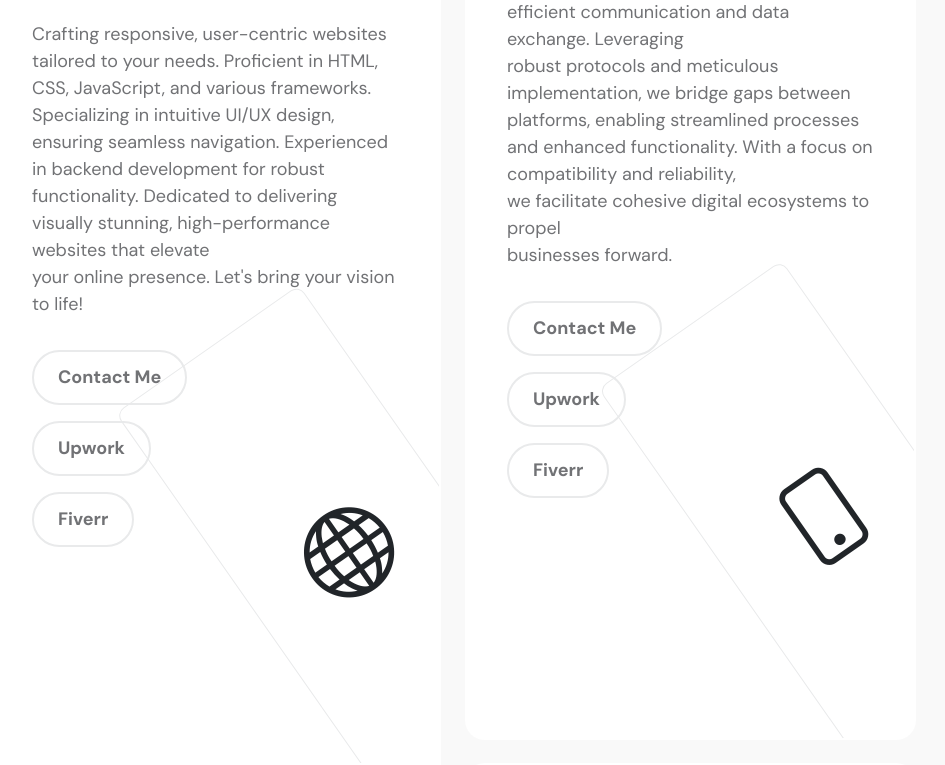
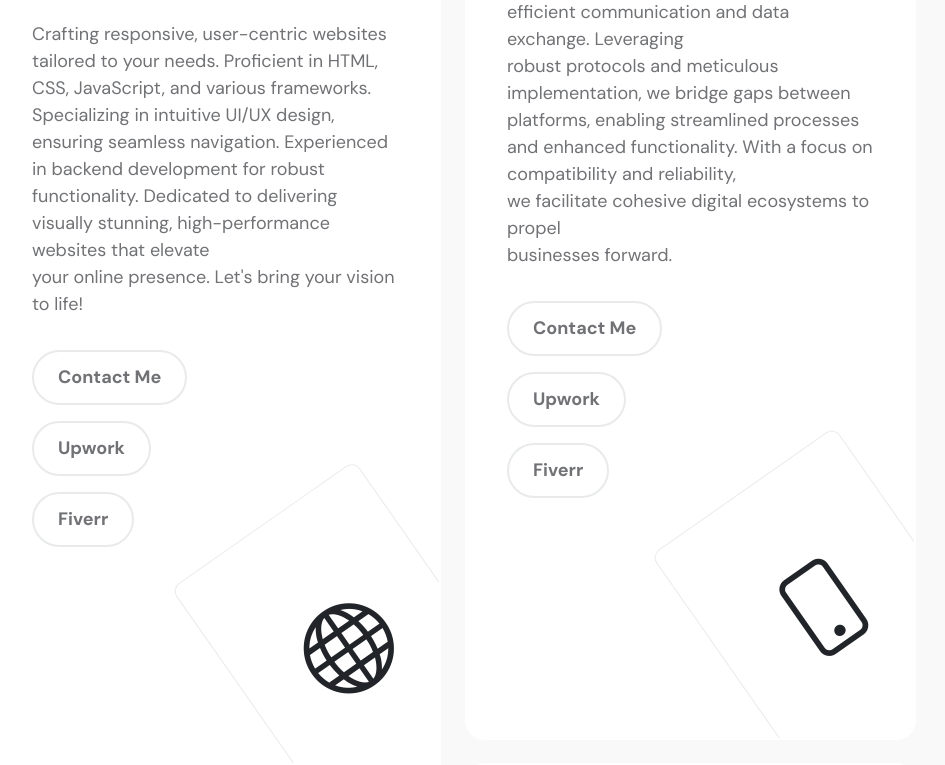
Before and after one commit to MuhammadTayyab88/Muhammad_Tayyab_Portfolio, a plain HTML site: page index.html in a window 1280 px wide. Shown: the part 5366-6131 px from the top of the page, without its empty margins (187-1132 px from the left). Drawn offline with Linux system fonts and the light colour scheme.

Commit message:
Update templatemo-first-portfolio-style.css

```diff
--- a/css/templatemo-first-portfolio-style.css
+++ b/css/templatemo-first-portfolio-style.css
@@ -672,7 +672,7 @@ strong {
   bottom: 0;
   right: 0;
   width: 50%;
-  height: 55%;
+  height: 35%;
   transform: rotate(-35deg) translateY(55px);
   transition: all ease 0.5s;
 }
```
